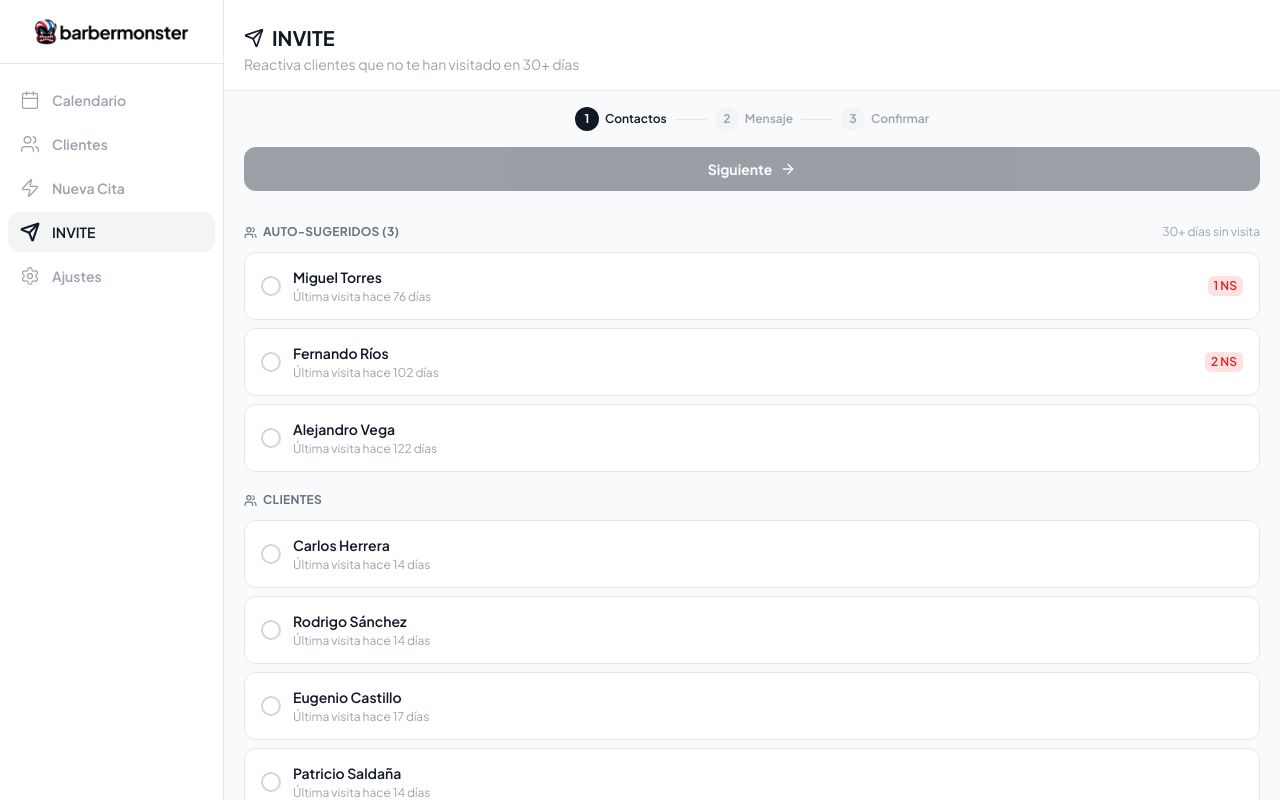
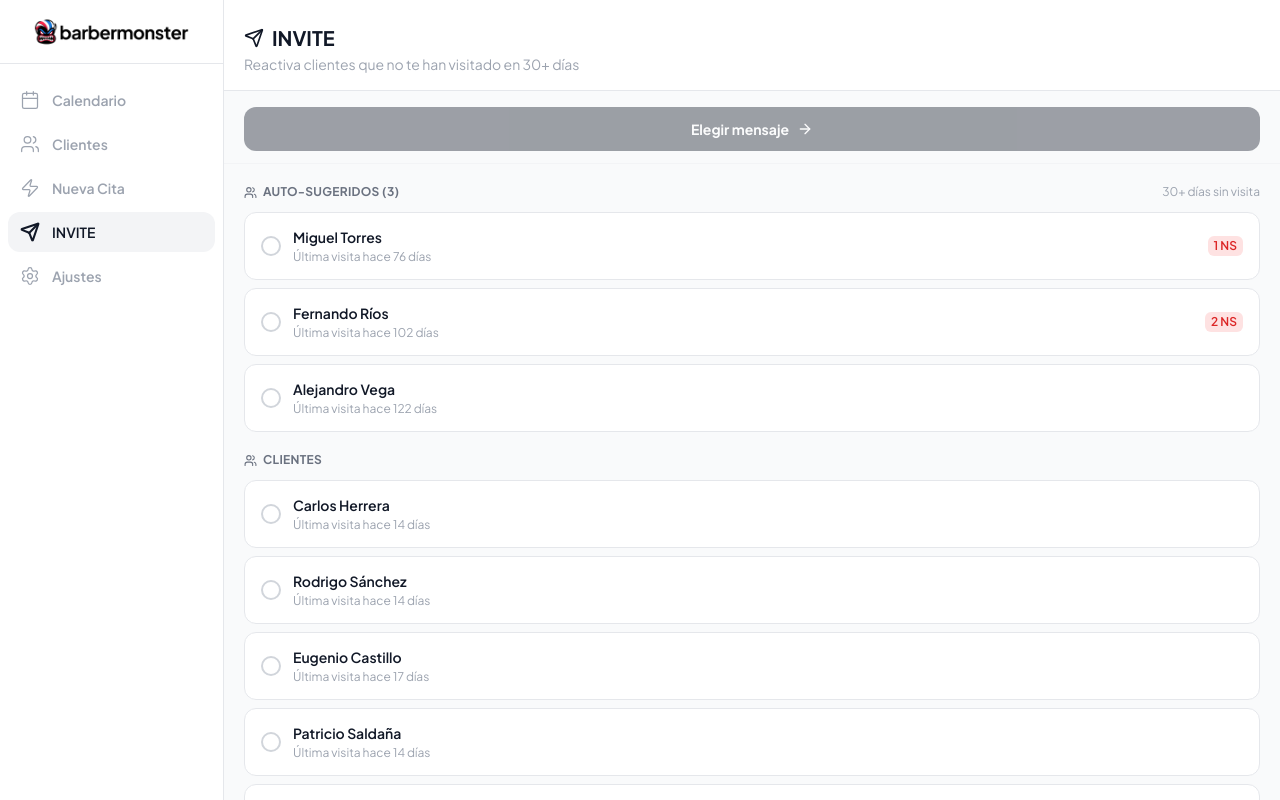
Before and after one commit to eugeniocez/bm-lite-prototype, a React (Vite) app: page /invite in a window 1280 px wide. Built offline with nearby package versions, Linux system fonts and the light colour scheme.

Commit message:
T-05 feat: agregar contextualidad a botones, eliminar StepIndicator y último botón dinámico para pluralización cuando > 1 de un contacto

```diff
--- a/src/pages/Invite.jsx
+++ b/src/pages/Invite.jsx
@@ -15,37 +15,6 @@ const PLANTILLAS = [
   { id: 'v5', label: '"Hay disponibilidad"', fn: sms.inviteV5 },
   { id: 'v6', label: '"Un buen corte"', fn: sms.inviteV6 },
 ]
-
-const PASOS = ['Contactos', 'Mensaje', 'Confirmar']
-
-function StepIndicator({ paso }) {
-  return (
-    <div className="flex items-center justify-center mb-4">
-      {PASOS.map((label, i) => {
-        const num = i + 1
-        const activo = num === paso
-        const completado = num < paso
-        return (
-          <div key={i} className="flex items-center">
-            <div className="flex items-center gap-1.5">
-              <div className={`w-6 h-6 rounded-full flex items-center justify-center shrink-0 text-xs font-bold transition-colors ${
-                completado || activo ? 'bg-gray-900 dark:bg-white text-white dark:text-gray-900' : 'bg-gray-100 dark:bg-gray-800 text-gray-400'
-              }`}>
-                {completado ? <Check size={12} /> : num}
-              </div>
-              <span className={`text-xs font-semibold whitespace-nowrap ${activo ? 'text-gray-900 dark:text-white' : 'text-gray-400'}`}>
-                {label}
-              </span>
-            </div>
-            {i < PASOS.length - 1 && (
-              <div className={`w-8 h-px mx-2 ${completado ? 'bg-gray-900 dark:bg-white' : 'bg-gray-200 dark:bg-gray-700'}`} />
-            )}
-          </div>
-        )
-      })}
-    </div>
-  )
-}
 
 function ContactoBtn({ c, onToggle }) {
   const seleccionado = c.enInviteList
@@ -129,22 +98,28 @@ export default function Invite() {
 
       {/* Step indicator + CTA */}
       <div className="px-5 pt-4 pb-3 bg-gray-50 dark:bg-gray-950 border-b border-gray-100 dark:border-gray-800 shrink-0">
-        <StepIndicator paso={paso} />
         <div className="flex gap-2">
           {paso > 1 && (
             <button onClick={() => setPaso(p => p - 1)} className="flex items-center gap-1.5 px-4 py-3 bg-white dark:bg-gray-800 border border-gray-200 dark:border-gray-700 text-gray-700 dark:text-gray-300 font-bold rounded-xl text-sm hover:bg-gray-50 dark:hover:bg-gray-700 transition-colors">
               <ArrowLeft size={16} />Atrás
             </button>
           )}
-          {paso < 3 ? (
-            <button onClick={() => setPaso(p => p + 1)} disabled={paso === 1 && seleccionados.length === 0}
+          {paso === 1 && (
+            <button onClick={() => setPaso(p => p + 1)} disabled={seleccionados.length === 0}
               className="flex-1 flex items-center justify-center gap-2 bg-gray-900 dark:bg-white dark:text-gray-900 text-white font-bold py-3 rounded-xl text-sm hover:bg-gray-800 dark:hover:bg-gray-100 transition-colors disabled:opacity-40 disabled:cursor-not-allowed">
-              Siguiente<ArrowRight size={16} />
+              Elegir mensaje<ArrowRight size={16} />
             </button>
-          ) : (
+          )}
+          {paso === 2 && (
+            <button onClick={() => setPaso(p => p + 1)}
+              className="flex-1 flex items-center justify-center gap-2 bg-gray-900 dark:bg-white dark:text-gray-900 text-white font-bold py-3 rounded-xl text-sm hover:bg-gray-800 dark:hover:bg-gray-100 transition-colors">
+              Revisar mensaje y contactos<ArrowRight size={16} />
+            </button>
+          )}
+          {paso === 3 && (
             <button onClick={handleEnviar} disabled={seleccionados.length === 0}
               className="flex-1 flex items-center justify-center gap-2 bg-purple-600 text-white font-bold py-3 rounded-xl text-sm hover:bg-purple-500 transition-colors disabled:opacity-40 disabled:cursor-not-allowed">
-              <Send size={16} />Invitar Clientes
+              <Send size={16} />{seleccionados.length === 1 ? 'Enviar invitación' : 'Enviar invitaciones'}
             </button>
           )}
         </div>
```
